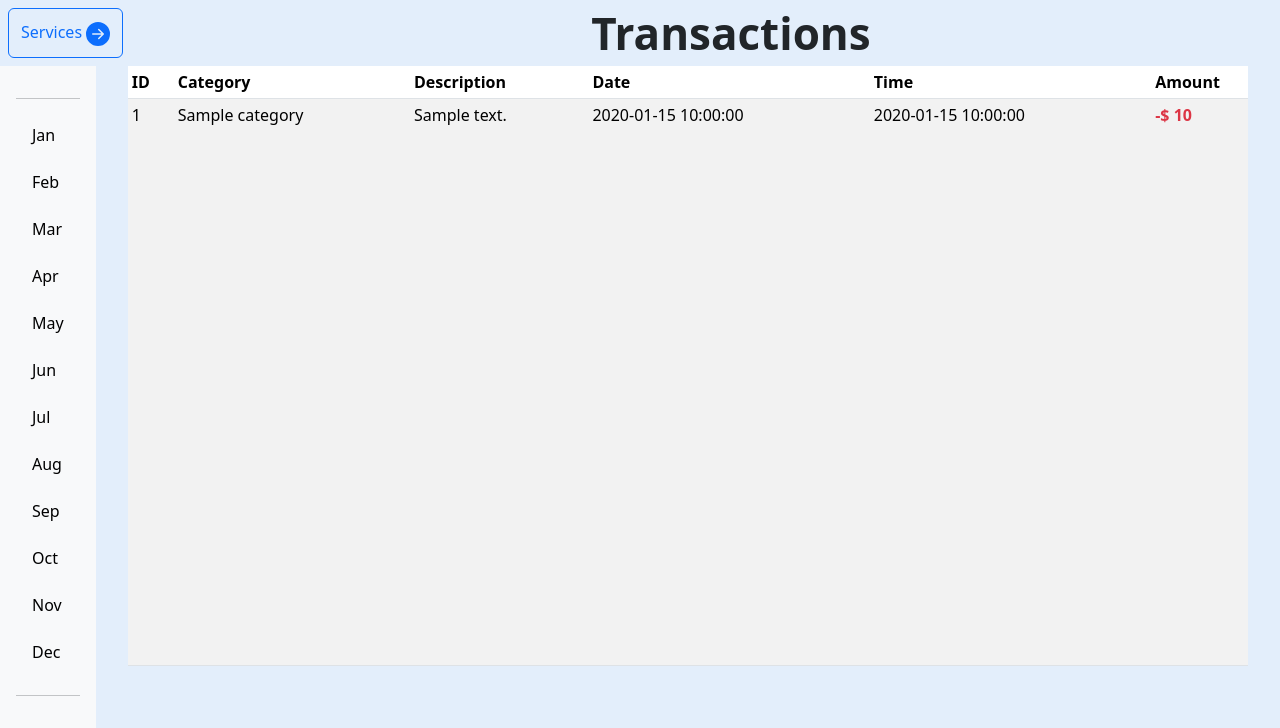
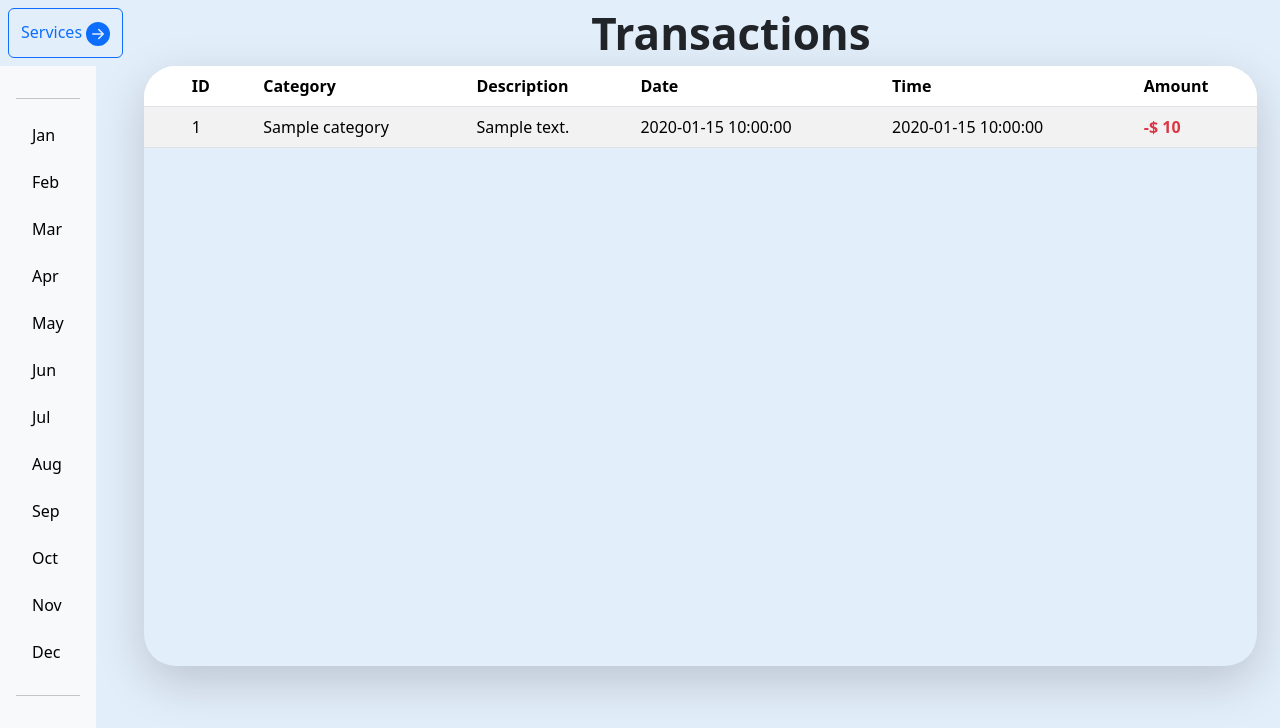
Before and after one commit to Sainigam14/FinFlex, a Flask app: template templates/transactions.html in a window 1280 px wide; the page is wider, and only the part inside the window is pictured. Shown: the part 96-824 px from the top of that part. Run offline with Flask 3, Linux system fonts and the light colour scheme; the template is opened without the code that fills it: most values are stand-ins (such as "Sample title", 1, 10 or a date in 2020).

Commit message:
added styling

```diff
--- a/templates/transactions.html
+++ b/templates/transactions.html
@@ -24,12 +24,27 @@
       }
 
       .scrollable-table {
-        height: 75vh;
-        width: 90vw;
-        padding: 0rem 2rem;
+      height: 75vh;
+      width: 87vw;
+      overflow-y: auto;
+      }
+
+      .fixed-header {
+      position: sticky;
+      top: 0;
+      background-color: #fff;
+      z-index: 1;
+      }
+
+      /* .scrollable-table {
+      overflow-x: auto;
+      }
+
+      .table-body-scroll {
+        max-height: 300px;
         overflow-y: auto;
-        overflow-x: hidden;
-      }
+      } */
+
 
       @media (min-width: 992px) {
       .sidebar {
@@ -54,11 +69,11 @@
       {% include 'months.html'%}
       {% endwith %}
 
-      <div class="scrollable-table">
-        <table class="table scrollable-table table-striped table-sm">
-          <thead>
+      <div class="scrollable-table rounded-5 shadow-lg ms-5">
+        <table class="table table-striped table-lg ps-5">
+          <thead class="fixed-header">
             <tr>
-              <th scope="col">ID</th>
+              <th scope="col" class="ps-5">ID</th>
               <th scope="col">Category</th>
               <th scope="col">Description</th>
               <th scope="col">Date</th>
@@ -69,18 +84,18 @@
           <tbody>
             {% for transaction in transactions %}
             <tr>
-              <td>{{transaction.ID}}</td>
-              <td>{{transaction.category}}</td>
-              <td>{{transaction.description}}</td>
-              <td>{{transaction.transaction_date}}</td>
-              <td>{{transaction.transaction_time}}</td>
+              <td class="ps-5">{{ transaction.ID }}</td>
+              <td>{{ transaction.category }}</td>
+              <td>{{ transaction.description }}</td>
+              <td>{{ transaction.transaction_date }}</td>
+              <td>{{ transaction.transaction_time }}</td>
               {% if transaction.transaction_type == 'income' %}
               <td class="text-success fw-bold">
-                +$ {{transaction.amount}}
+                +$ {{ transaction.amount }}
               </td>
               {% else %}
               <td class="text-danger fw-bold">
-                -$ {{transaction.amount}}
+                -$ {{ transaction.amount }}
               </td>
               {% endif %}
             </tr>
```
